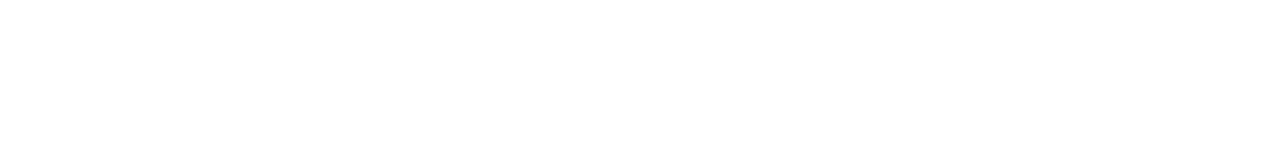
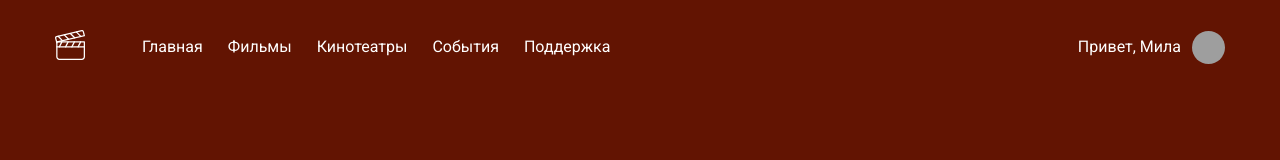
Before and after one commit to etozhenerk/cinemaBooking, a plain HTML site: page index.html in a window 1280 px wide. Drawn offline with Linux system fonts and the light colour scheme; grey boxes are pictures that could not be loaded.

Commit message:
add header

```diff
--- a/index.html
+++ b/index.html
@@ -1,14 +1,47 @@
 <!DOCTYPE html>
 <html lang="ru">
-<head>
-    <meta charset="UTF-8">
-    <meta http-equiv="X-UA-Compatible" content="IE=edge">
-    <meta name="viewport" content="width=device-width, initial-scale=1.0">
-    <link rel="stylesheet" href="./css/normalize.css">
-    <link rel="stylesheet" href="./css/style.css">
-    <title>Document</title>
-</head>
-<body>
-
-</body>
+        <head>
+                <meta charset="UTF-8" />
+                <meta http-equiv="X-UA-Compatible" content="IE=edge" />
+                <meta name="viewport" content="width=device-width, initial-scale=1.0" />
+                <link rel="preconnect" href="https://fonts.googleapis.com" />
+                <link rel="preconnect" href="https://fonts.gstatic.com" crossorigin />
+                <link
+                        href="https://fonts.googleapis.com/css2?family=Roboto:wght@400;700&display=swap"
+                        rel="stylesheet"
+                />
+                <link rel="stylesheet" href="./css/normalize.css" />
+                <link rel="stylesheet" href="./css/style.css" />
+                <title>Online Cinema</title>
+        </head>
+        <body>
+                <header class="header container">
+                        <a href="/">
+                                <img src="./images/header/logo.svg" alt="icon: Logo" />
+                        </a>
+                        <nav class="nav">
+                                <ul class="nav-menu">
+                                        <li class="nav-menu__item">
+                                                <a href="" class="nav-menu__link">Главная</a>
+                                        </li>
+                                        <li class="nav-menu__item">
+                                                <a href="" class="nav-menu__link">Фильмы</a>
+                                        </li>
+                                        <li class="nav-menu__item">
+                                                <a href="" class="nav-menu__link">Кинотеатры</a>
+                                        </li>
+                                        <li class="nav-menu__item">
+                                                <a href="" class="nav-menu__link">События</a>
+                                        </li>
+                                        <li class="nav-menu__item">
+                                                <a href="" class="nav-menu__link">Поддержка</a>
+                                        </li>
+                                </ul>
+                        </nav>
+                        <div class="user">
+                                <span>Привет, Мила</span>
+                                <img class="user__avatar" src="./images/user/avatar.png" alt="avatar" />
+                        </div>
+                </header>
+        </body>
 </html>
--- /dev/null
+++ b/sass/_header.sass
@@ -0,0 +1,16 @@
+.header
+    display: flex
+    align-items: center
+    color: $white-color
+    padding: 30px 0
+.nav
+    &-menu
+        display: flex
+        list-style: none
+        margin: 0
+        margin-left: 17px
+        &__item
+            margin-right: 25px
+        &__link
+            color: $white-color
+            text-decoration: none
--- /dev/null
+++ b/sass/_interface.sass
@@ -0,0 +1,3 @@
+.container
+    max-width: 1170px
+    margin: 0 auto
--- /dev/null
+++ b/sass/_reset.sass
@@ -0,0 +1,3 @@
+body
+    background-color: $main-color
+    font-family: 'Roboto', sans-serif
--- /dev/null
+++ b/sass/_user.sass
@@ -0,0 +1,9 @@
+.user
+    display: flex
+    align-items: center
+    margin-left: auto
+    &__avatar
+        height: 33px
+        width: 33px
+        border-radius: 50%
+        margin-left: 11px
--- /dev/null
+++ b/sass/_vars.sass
@@ -0,0 +1,2 @@
+$main-color: #621402
+$white-color: #ffffff
--- a/sass/style.sass
+++ b/sass/style.sass
@@ -0,0 +1,5 @@
+@import "vars"
+@import "reset"
+@import "interface"
+@import "header"
+@import "user"
```
Also changed, not shown: css/style.css, images/header/logo.svg (added), 1 other file.
